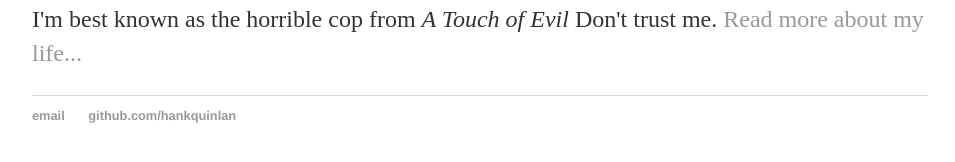
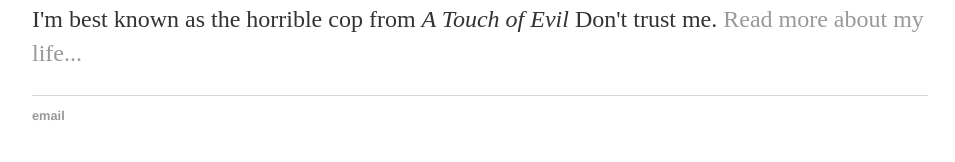
Before and after one commit to GSukh/GSukh.github.io, a Jekyll site: the page built from index.html, in a window 1280 px wide. Shown: the part 194-356 px from the top of the page, without its empty margins (160-1115 px from the left). Built offline with Jekyll 4.4.1, drawn with Linux system fonts in a browser that asks for light colours.

Commit message:
Githublink has removed

```diff
--- a/_layouts/default.html
+++ b/_layouts/default.html
@@ -22,7 +22,7 @@
 		<footer>
 			<ul>
 				<li><a href="mailto:hankquinlanhub@gmail.com">email</a></li>
-				<li><a href="https://github.com/hankquinlan">github.com/hankquinlan</a></li>
+				<!-- <li><a href="https://github.com/hankquinlan">github.com/hankquinlan</a></li> -->
 			</ul>
 		</footer>
 	</body>
```
